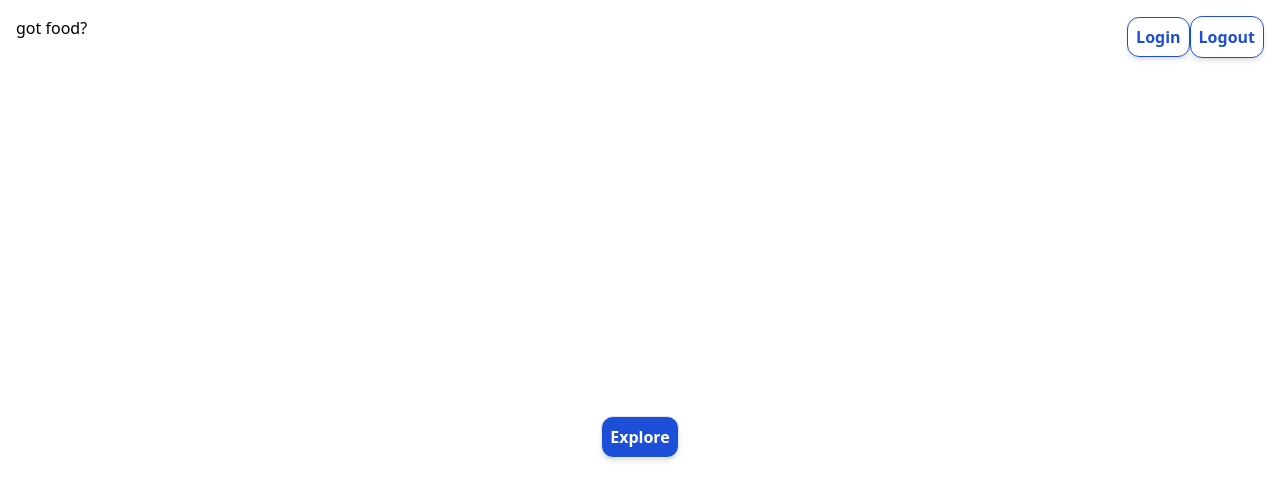
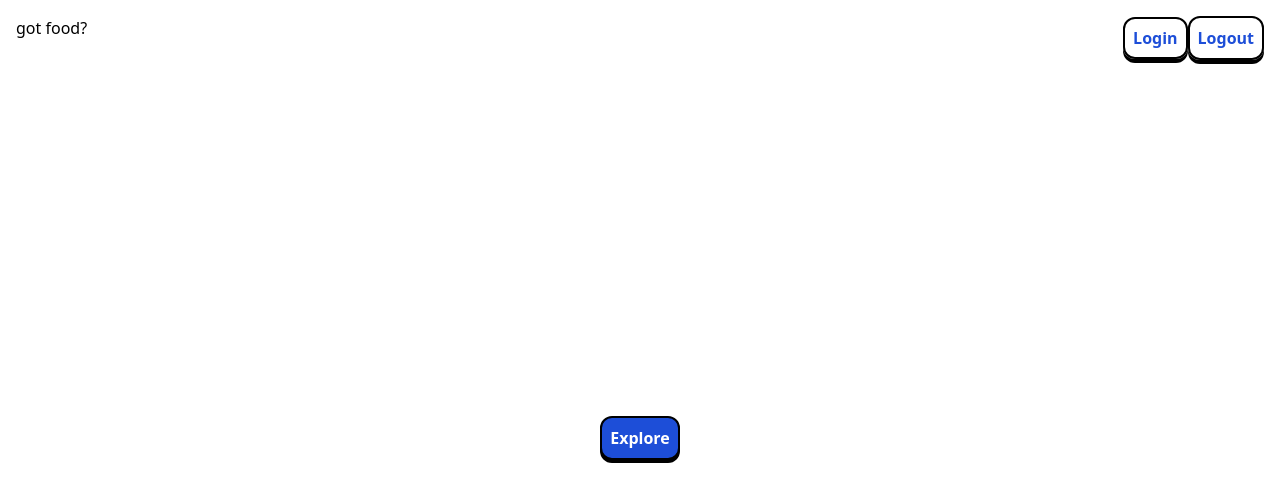
Before and after one commit to jaimetrovoada/got-food, a Next.js app in the folder client/: page / in a window 1280 px wide. Shown: the top 502 px of the page. Built offline with nearby package versions, Linux system fonts and the light colour scheme.

Commit message:
change button component styles

```diff
--- a/client/components/Button.tsx
+++ b/client/components/Button.tsx
@@ -14,7 +14,7 @@ type PolymorphicComponentProp<
   Omit<React.ComponentPropsWithoutRef<C>, PropsToOmit<C, Props>>;
 
 type ButtonProps = {
-  kind?: "primary" | "secondary" | "tertiary";
+  kind?: "primary" | "secondary" | "tertiary" | "custom";
 };
 
 type Props<C extends React.ElementType> = PolymorphicComponentProp<
@@ -22,12 +22,17 @@ type Props<C extends React.ElementType> = PolymorphicComponentProp<
   ButtonProps
 >;
 
-const defaultStyles = "rounded-xl p-2 font-bold";
+const baseStyles = "rounded-xl p-2 font-bold";
 
-const buttonStyles = {
-  primary: `${defaultStyles} border bg-blue-700 hover:bg-blue-600 shadow-md text-white`,
-  secondary: `${defaultStyles} border border-blue-700 hover:bg-slate-100 shadow-md text-blue-700`,
-  tertiary: `${defaultStyles} shadow-b-md underline text-blue-700`,
+const getBaseStyles = (type: string) => {
+  return {
+    primary: `${baseStyles} border-2 shadow-custom border-black ${
+      type === "reset" ? "bg-red-700" : "bg-blue-700"
+    } hover:bg-blue-600 text-white`,
+    secondary: `${baseStyles} border-2 border-black hover:bg-slate-100 shadow-[0_4px_0_black] text-blue-700`,
+    tertiary: `${baseStyles} shadow-b-md underline text-blue-700`,
+    custom: `${baseStyles}`,
+  };
 };
 const Button = <C extends React.ElementType = "button">({
   as,
@@ -37,13 +42,17 @@ const Button = <C extends React.ElementType = "button">({
 }: Props<C>) => {
   const Component = as || "button";
 
+  const baseStyles = getBaseStyles(props.type);
+  const getStyles = () => {
+    return {
+      base: baseStyles[kind],
+      ...(props.className ? { className: props.className } : {}),
+    };
+  };
+  const styles = getStyles();
+
   return (
-    <Component
-      {...props}
-      className={`${props.className || ""} ${buttonStyles[kind]} ${
-        props.type === "reset" ? "bg-red-500" : ""
-      }`}
-    >
+    <Component {...props} className={styles.base + " " + styles.className}>
       {children}
     </Component>
   );
```
